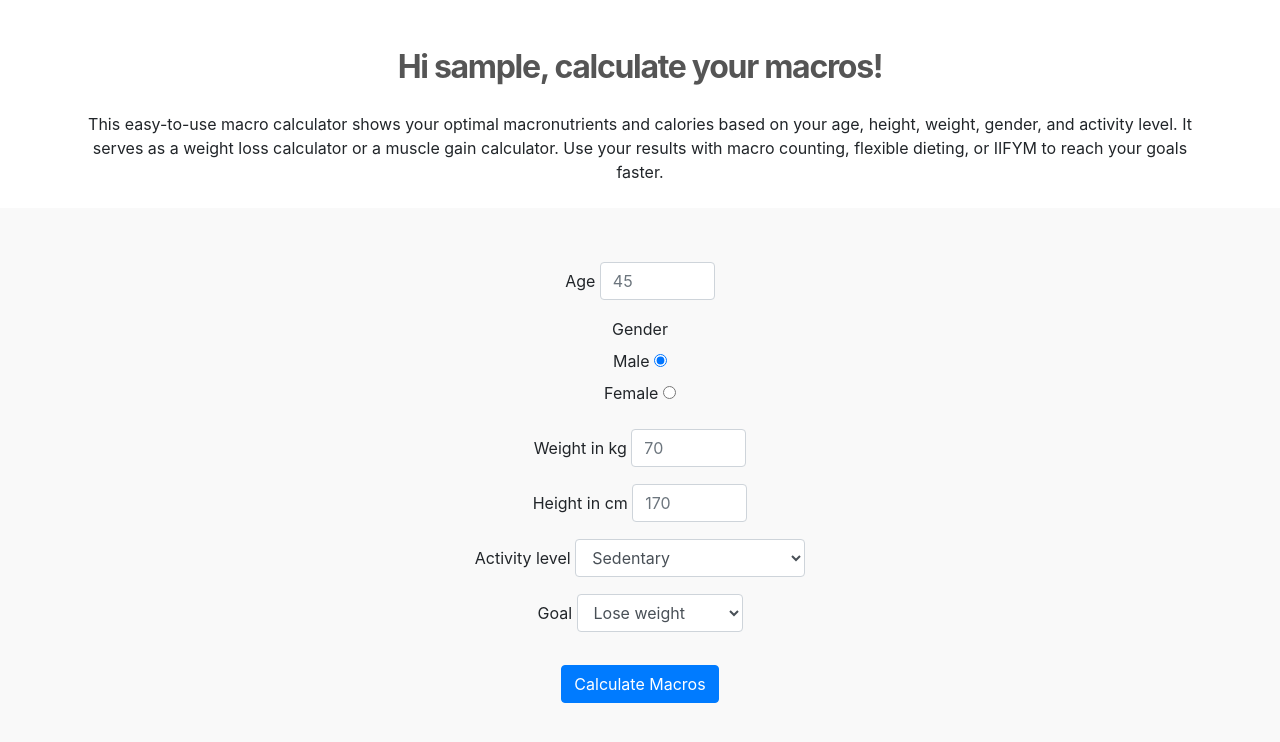
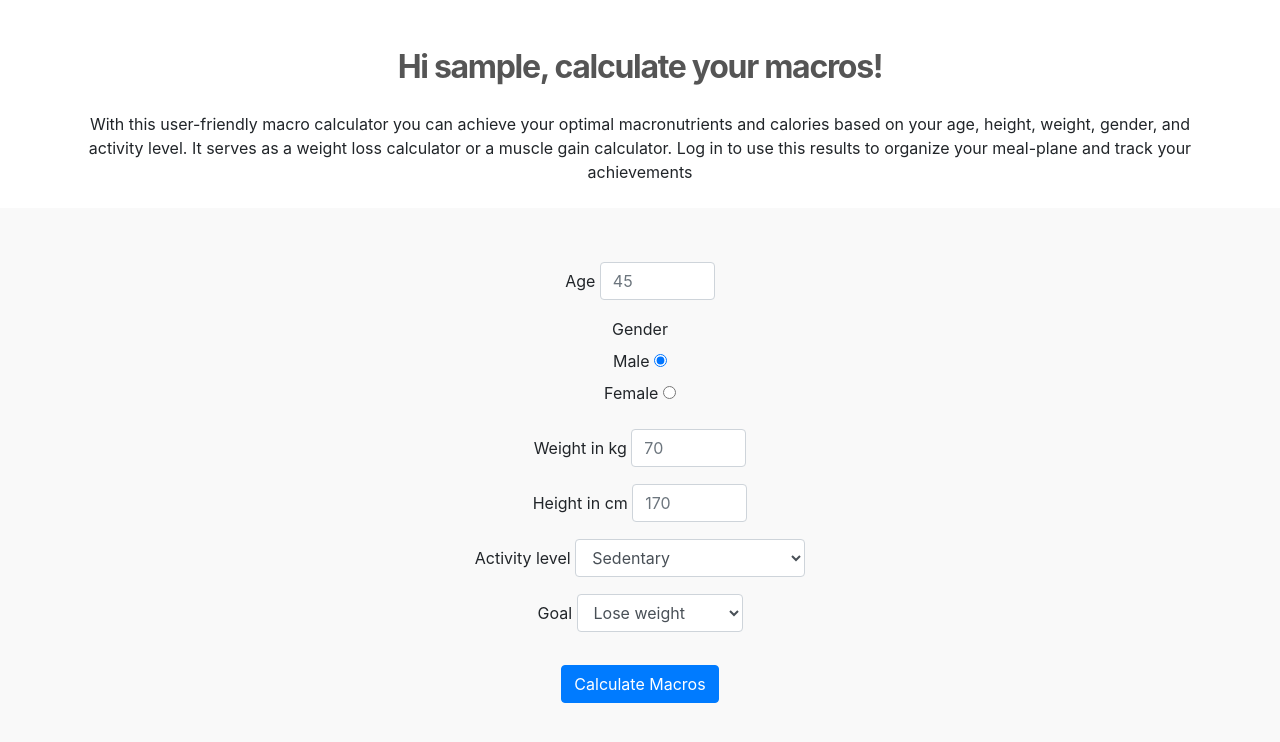
Before and after one commit to lucasjt93/Nutrilator, a Flask app: page /calculator in a window 1280 px wide. Shown: the part 98-840 px from the top of the page. Run offline with Flask 2, Linux system fonts and the light colour scheme; the visitor is signed in with stand-in values (Sample User, id 1); data comes from the database, SQL or seed files in the repository.

Commit message:
Calculator frontend details

```diff
--- a/Nutrilator/static/style.css
+++ b/Nutrilator/static/style.css
@@ -77,7 +77,7 @@ main
     font-size:10px;
     }
 
-    h2{
+    #title{
     font-size: 2rem!important;
     font-weight: 500!important;
     }
@@ -89,7 +89,7 @@ main
     padding-top: 30px;
 }
 
-h2 {
+#title {
     font-weight: 700;
     letter-spacing: -1.3px;
     margin-bottom: -30px;
@@ -99,5 +99,4 @@ h2 {
 #macroFormWrap {
     padding: 20px!important;
     background: #f9f9f9!important;
-    margin: 0 -16px!important;
 }
--- a/Nutrilator/templates/calculator/calculator.html
+++ b/Nutrilator/templates/calculator/calculator.html
@@ -6,13 +6,12 @@
 
 {% block main %}
 
-    <h2 class="container p-5" >{{ message }}</h2>
-    <p class="container p-2">This easy-to-use macro calculator shows your optimal
-        macronutrients and calories based on your age, height,
-        weight, gender, and activity level. It serves as a weight
-        loss calculator or a muscle gain calculator.
-        Use your results with macro counting, flexible dieting,
-        or IIFYM to reach your goals faster.</p>
+    <h2 id="title"class="container p-5" >{{ message }}</h2>
+    <p class="container p-2">With this user-friendly macro calculator you can achieve
+        your optimal macronutrients and calories based on your age, height, weight,
+        gender, and activity level.
+        It serves as a weight loss calculator or a muscle gain calculator.
+        Log in to use this results to organize your meal-plane and track your achievements</p>
     <div id="macroFormWrap">
         <div class="container-content space-bottom">
             <form class="container p-1" method="post">
```
